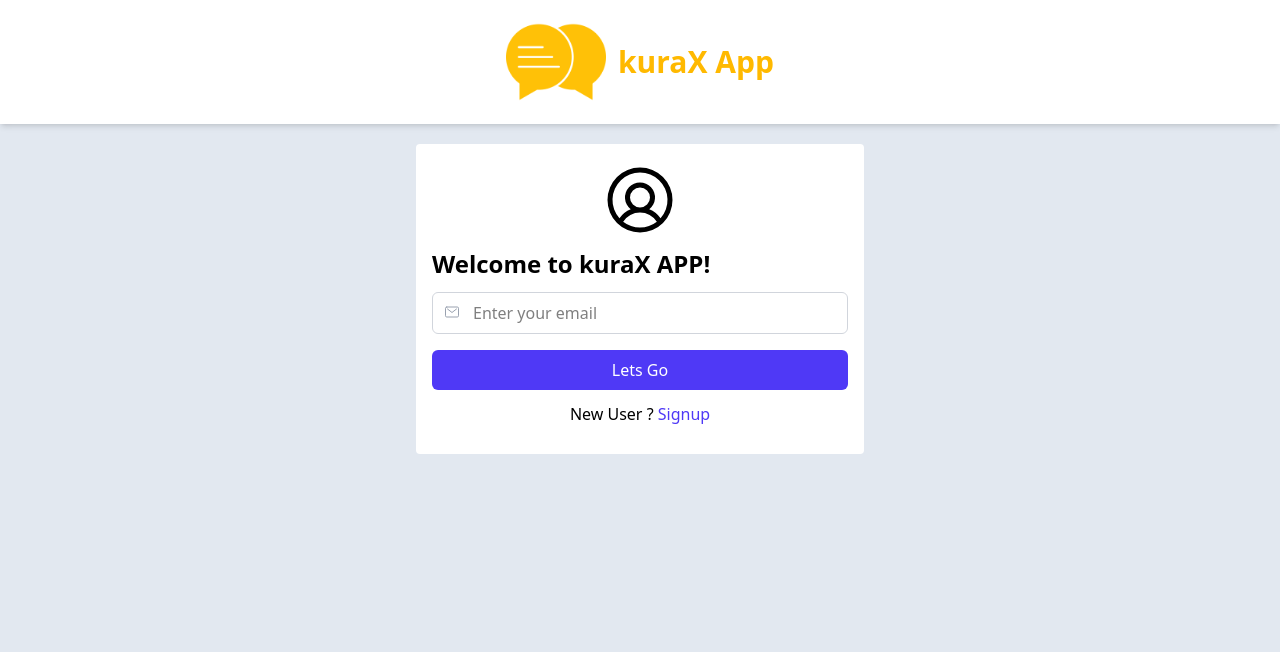
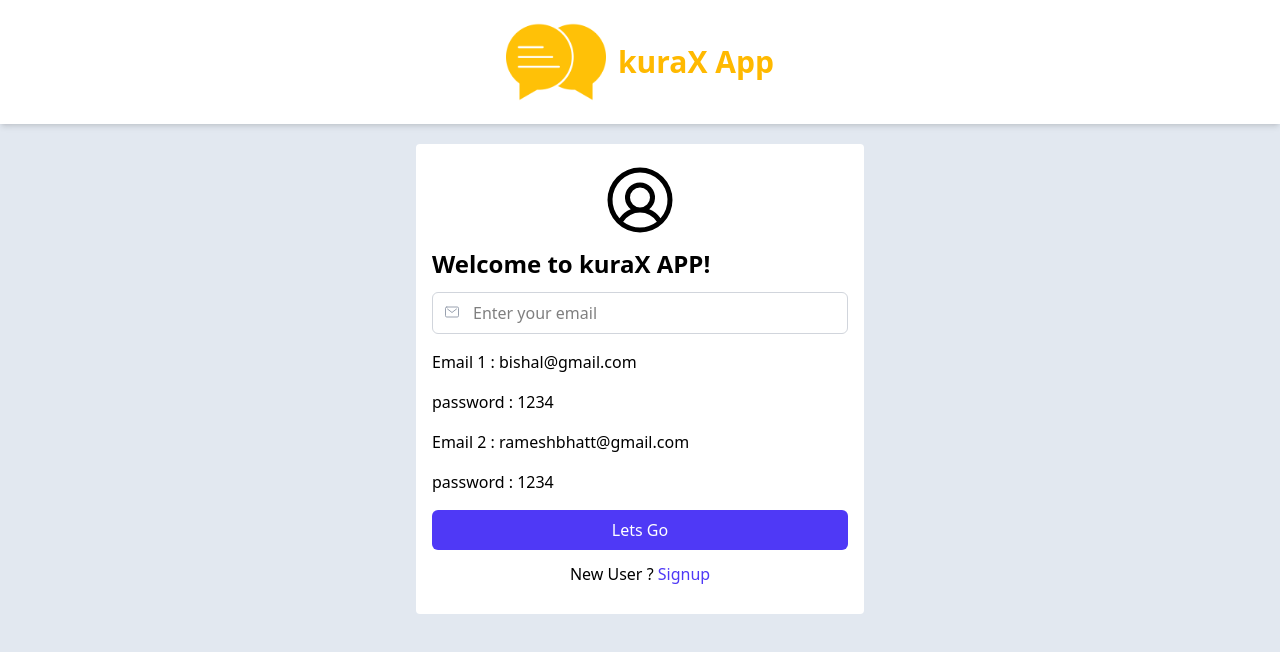
Before and after one commit to Mahesh0426/chat-APP-FE, a React (Vite) app: page /email in a window 1280 px wide. Shown: the top 652 px of the page. Built offline with nearby package versions, Linux system fonts and the light colour scheme; no server answers.

Commit message:
readme file added

```diff
--- a/package.json
+++ b/package.json
@@ -34,5 +34,6 @@
     "globals": "^15.14.0",
     "tailwindcss": "^4.0.5",
     "vite": "^6.1.0"
-  }
+  },
+  "packageManager": "yarn@1.22.22+sha512.a6b2f7906b721bba3d67d4aff083df04dad64c399707841b7acf00f6b133b7ac24255f2652fa22ae3534329dc6180534e98d17432037ff6fd140556e2bb3137e"
 }
--- a/src/Pages/Auth/CheckEmailPage.jsx
+++ b/src/Pages/Auth/CheckEmailPage.jsx
@@ -1,4 +1,3 @@
-import React from "react";
 import { IoMailOutline } from "react-icons/io5";
 import { PiUserCircle } from "react-icons/pi";
 import { Link, useNavigate } from "react-router-dom";
@@ -63,6 +62,13 @@ const CheckEmailPage = () => {
             onChange={handleOnChange}
           />
         </div>
+        <p>Email 1 : bishal@gmail.com</p>
+
+        <p>password : 1234</p>
+
+        <p>Email 2 : rameshbhatt@gmail.com</p>
+
+        <p>password : 1234</p>
 
         {/* Submit button */}
         <button
--- a/src/Pages/Auth/CheckPasswordPage.jsx
+++ b/src/Pages/Auth/CheckPasswordPage.jsx
@@ -103,6 +103,8 @@ const CheckPasswordPage = () => {
           {isLoading ? <LoadingSpinner /> : "login"}
         </button>
       </form>
+      <br />
+      <p>password:1234</p>
 
       <p className="my-3 text-center">
         <Link
--- a/src/Pages/home/Home.jsx
+++ b/src/Pages/home/Home.jsx
@@ -16,9 +16,6 @@ const Home = () => {
   const dispatch = useDispatch();
   const navigate = useNavigate();
   const location = useLocation();
-
-  const user = useSelector((state) => state.user);
-  // console.log(user);
 
   // use effect to get user details
   useEffect(() => {
--- a/src/components/Sidebar.jsx
+++ b/src/components/Sidebar.jsx
@@ -64,7 +64,7 @@ const Sidebar = () => {
   return (
     <div className="w-full h-full grid grid-cols-[48px_1fr] bg-gray-800">
       {/* sidebar | icons */}
-      <div className="bg-gray-800 w-12 h-full rounded-tr-lg rounded-br-lg py-5 text-gray-400 flex flex-col justify-between">
+      <div className="bg-gray-800 w-12 h-full   py-5 text-gray-400 flex flex-col justify-between ">
         {/* chat icon */}
         <div>
           {/* chat */}
```
Also changed, not shown: 1 other file (tests, documents, lock files or other folders).
